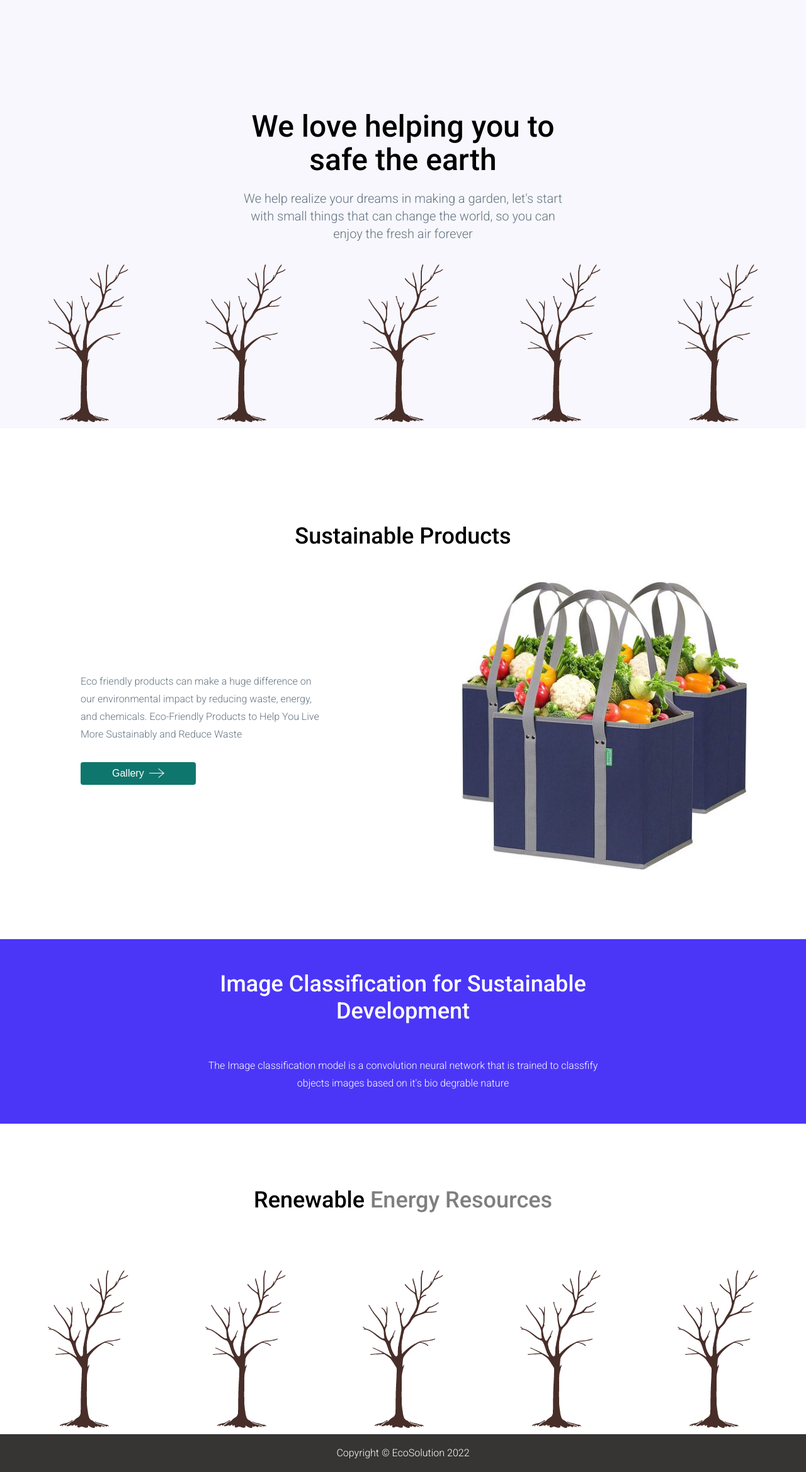
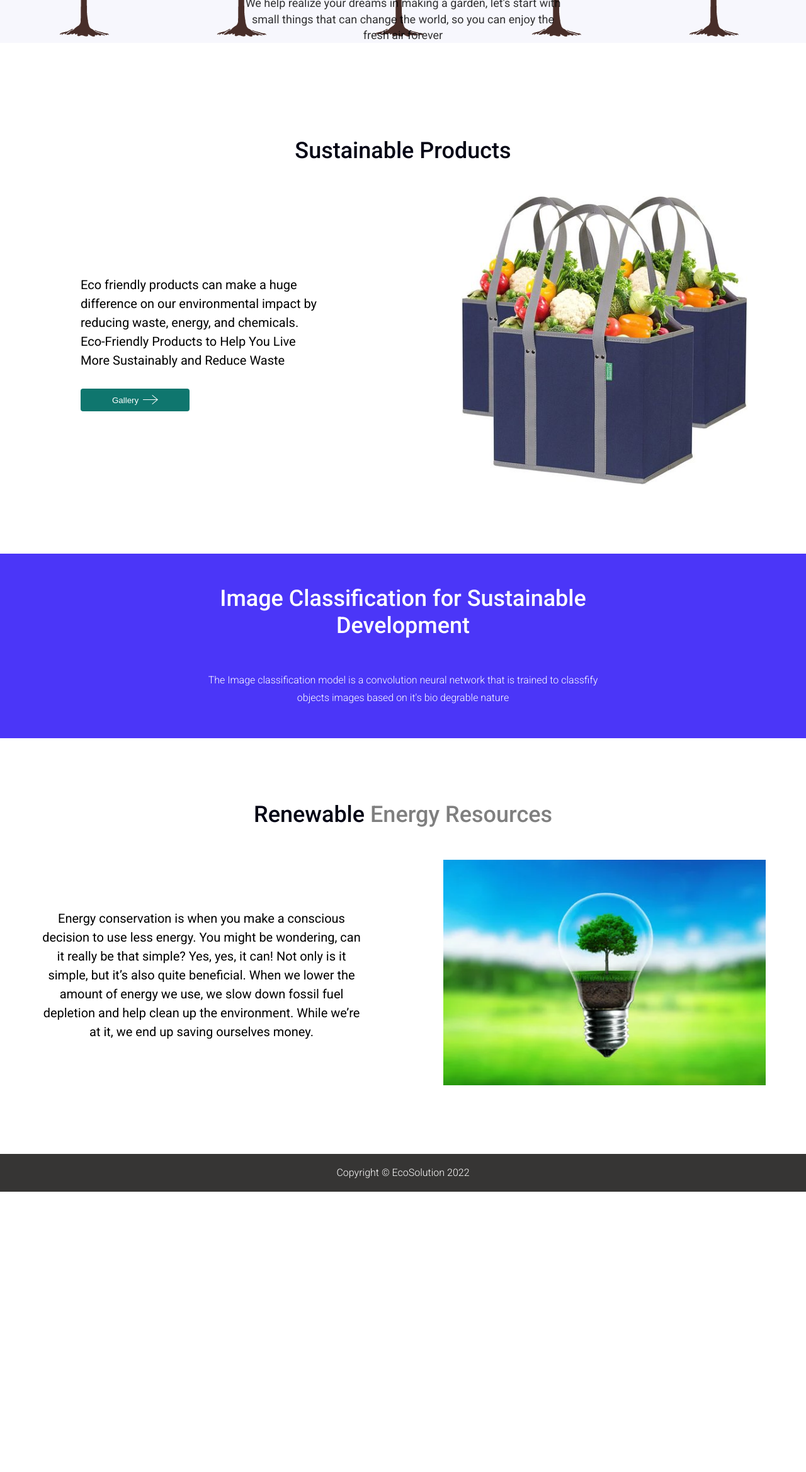
Before and after one commit to nightsailor/eco, a Flask app: page / in a window 1280 px wide. Shown: the part 120-2457 px from the top of the page at 63% size. After the commit the page ends 2012 px from the top, so only its background shows below. Run offline with Flask 2, Linux system fonts and the light colour scheme.

Commit message:
energy block - landing page

```diff
--- a/static/css/base.css
+++ b/static/css/base.css
@@ -5,8 +5,8 @@
 html{
 	padding: 0;
 	margin: 0;
-	-webkit-text-size-adjust: 100%;
-    -ms-text-size-adjust: 100%;
+	/* -webkit-text-size-adjust: 100%;
+    -ms-text-size-adjust: 100%; */
 }
 
 body {
@@ -15,9 +15,7 @@ body {
 	font-size: 16px;
 	line-height: 1.75;
 	color: #637381;
-	/* color: rgba(0,0,0,0.7); */
 	font-weight: 300;
-	/* font-weight: 400; */
 	font-family: 'Roboto', Helvetica, sans-serif;
 }
 
@@ -46,7 +44,6 @@ h2 {
 
 h1, h2, h3, h4 {
 	color: #040515;
-	color: black;
 	font-weight: 500;
 }
 
--- a/static/css/index.css
+++ b/static/css/index.css
@@ -1,7 +1,7 @@
 /*-==========---------- HERO ----------============-*/
 
 .hero{
-	height: 100vh;
+	height: 100%;
 	background-image: url(../images/1.png);
 	/* background-color: #5f7862; */
 	/* background-color: #7e997a; */
@@ -21,14 +21,15 @@
 }
 
 .hero-heading{
-	font-size: 48px;
-	/* color: #5f7862; */
+	font-size: 42px;
 }
 
 .hero-text{
 	margin-top: 20px;
-	font-size: 20px;
+	font-size: 18px;
 	line-height: 1.4;
+	font-weight: 400;
+	color: rgba(0,0,0,0.8);
 }
 
 /*-==========---------- ENERGY ----------============-*/
@@ -39,15 +40,24 @@
 }
 
 .energy{
-	margin-top: 100px;
-	background-image: url(../images/1.png);
-	background-repeat: repeat-x;
-	background-position: center bottom 10px;
-	background-size: 250px;
-	padding-bottom: 300px;
+	margin: 100px 0;
 }
 
-.energy span{
+.content-middle-energy, .content-middle-gallery{
+	display: flex;
+	align-items: center;
+}
+
+.energy-left, .energy-right, .gallery-left, .gallery-right{
+	width: 50%;
+}
+
+.energy-left p, .energy-right img{
+	width: 80%;
+	margin: 0 10%;
+}
+
+.energy .block-heading span{
 	color: rgba(0,0,0,0.5);
 }
 
@@ -73,19 +83,14 @@
 
 /*-==========---------- GALLERY ----------============-*/
 
-.gallery-main {
-	display: flex;
-	align-items: center;
-	width: 100%;
+.gallery-left div{
+	width: 60%;
+	margin: 0 20%;
 }
 
-.gallery-left {
-	width: 50%;
-}
-
-.gallery-left div{
-	width: 100%;
-	padding: 0 20%;
+.gallery-right img{
+	margin: 0 14.5%;
+	width: 71%;
 }
 
 .gallery-left button{
@@ -99,19 +104,6 @@
 	cursor: pointer;
 	display: flex;
 	align-items: center;
-	font-size: 16px;
-}
-
-.gallery-right{
-	width: 50%;
-	background-color: white;
-}
-
-.gallery-right img{
-	margin: 0 14.5%;
-	width: 71%;
-	/* margin-left: 15%; */
-	background-color: white;
 }
 
 /*-==========---------- MISCELLENIOUS ----------============-*/
@@ -122,6 +114,16 @@
 
 .block-heading {
 	text-align: center;
-	/* color: #5f7862; */
 	margin-bottom: 50px;
 }
+
+.font-style-b{
+	font-weight: 400;
+	font-size: 20px;
+	line-height: 1.5;
+	color: black;
+}
+
+.text-center{
+	text-align: center;
+}
--- a/templates/index.html
+++ b/templates/index.html
@@ -18,8 +18,8 @@
   <h2 class="block-heading">
     Sustainable Products
   </h2>
-  <div class="gallery-main">
-    <div class="gallery-left">
+  <div class="content-middle-gallery">
+    <div class="gallery-left font-style-b">
       <div>
         <p>
           Eco friendly products can make a huge difference on our environmental impact
@@ -54,8 +54,19 @@
 </section>
 
 <section class="energy">
-  <div class="energy-wrap">
-    <h2 class="block-heading">Renewable <span>Energy Resources</span></h1>
+  <h2 class="block-heading">Renewable <span>Energy Resources</span></h1>
+  <div class="content-middle-energy">
+    <div class="energy-left font-style-b text-center">
+      <p>
+        Energy conservation is when you make a conscious decision to use less energy. You might be
+        wondering, can it really be that simple? Yes, yes, it can! Not only is it simple, but it’s also
+        quite beneficial. When we lower the amount of energy we use, we slow down fossil fuel
+        depletion and help clean up the environment. While we’re at it, we end up saving ourselves money.
+      </p>
+    </div>
+    <div class="energy-right">
+      <img src="images/energy.jpg" alt="Renewable Energy" />
+    </div>
   </div>
 </section>
 {% endblock %}
```
Also changed, not shown: static/images/2.jpg (deleted), static/images/3.jpg (deleted), static/images/4.png (deleted), static/images/5.jpg (deleted), static/images/design-idea.jpg (deleted), static/images/draw1.png (deleted), static/images/draw3.png (deleted), static/images/energy.jpg (added).
